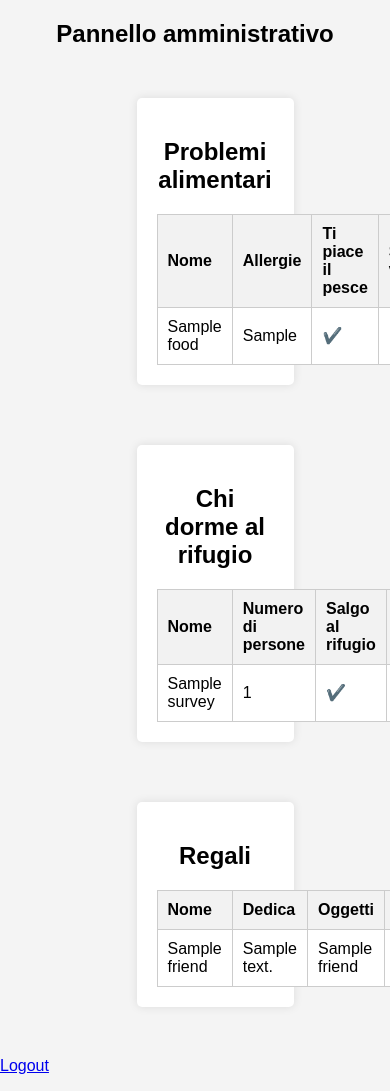
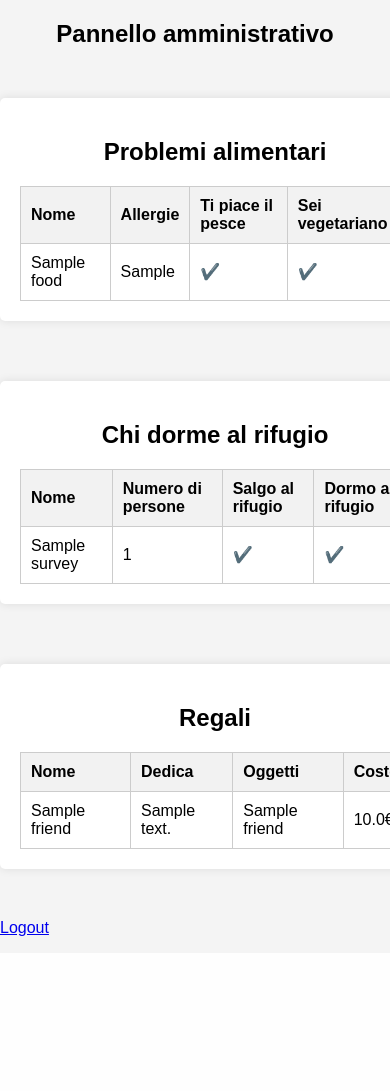
Before and after one commit to Barna1992/matrimonio, a Django app: page /dashboard/ in a window 390 px wide; the page is wider, and only the part inside the window is pictured. After the commit the page ends 936 px from the top of that part, so only its background shows below. Run offline with Django 4.2, Linux system fonts and the light colour scheme; a user stored in the database is signed in; tables that the repository leaves empty hold one stand-in row (values such as "Sample post").

Commit message:
fix pannello admin

```diff
--- a/wedding-django/wedding/lista_nozze/templates/dashboard.html
+++ b/wedding-django/wedding/lista_nozze/templates/dashboard.html
@@ -57,6 +57,11 @@
 
         table td {
             background-color: #fff;
+        }
+        @media screen and (max-width: 768px) {
+            .table-container {
+                width: 100%; /* Make each table container full width */
+            }
         }
 </style>
 </head>
```
